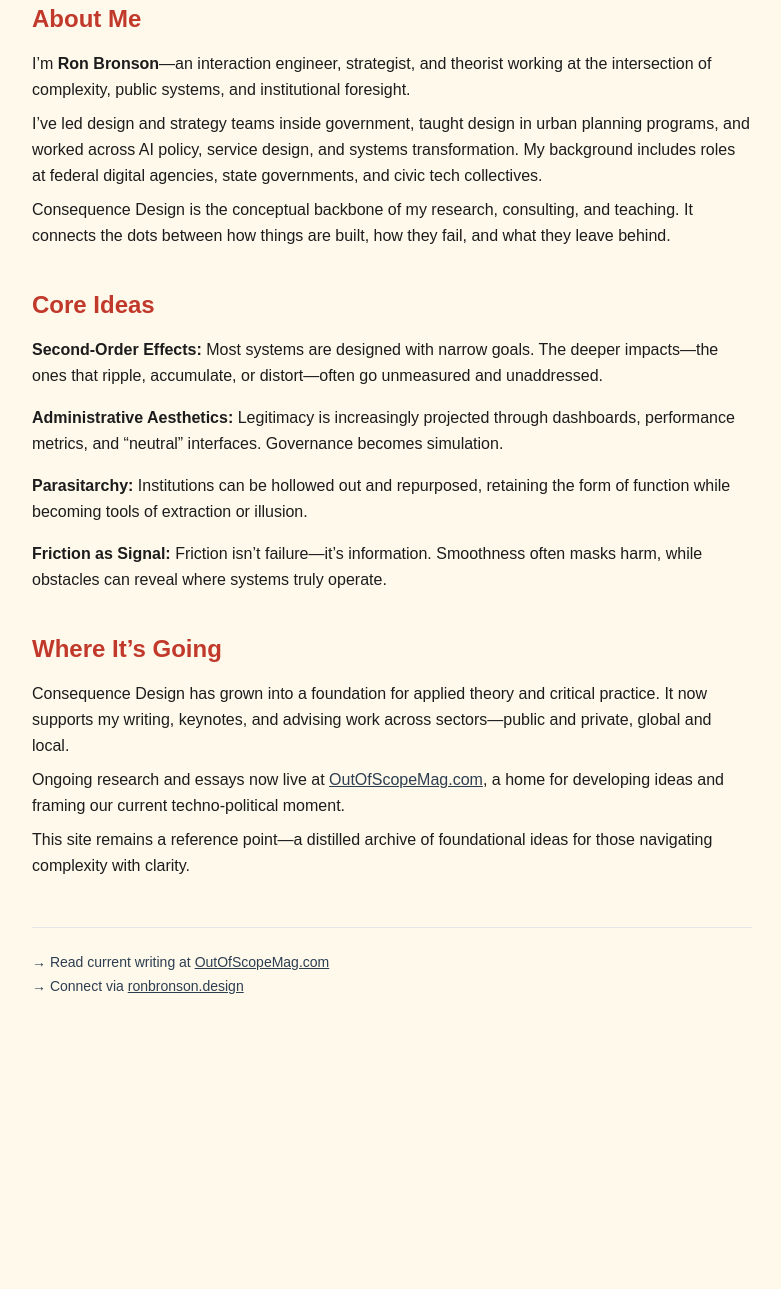
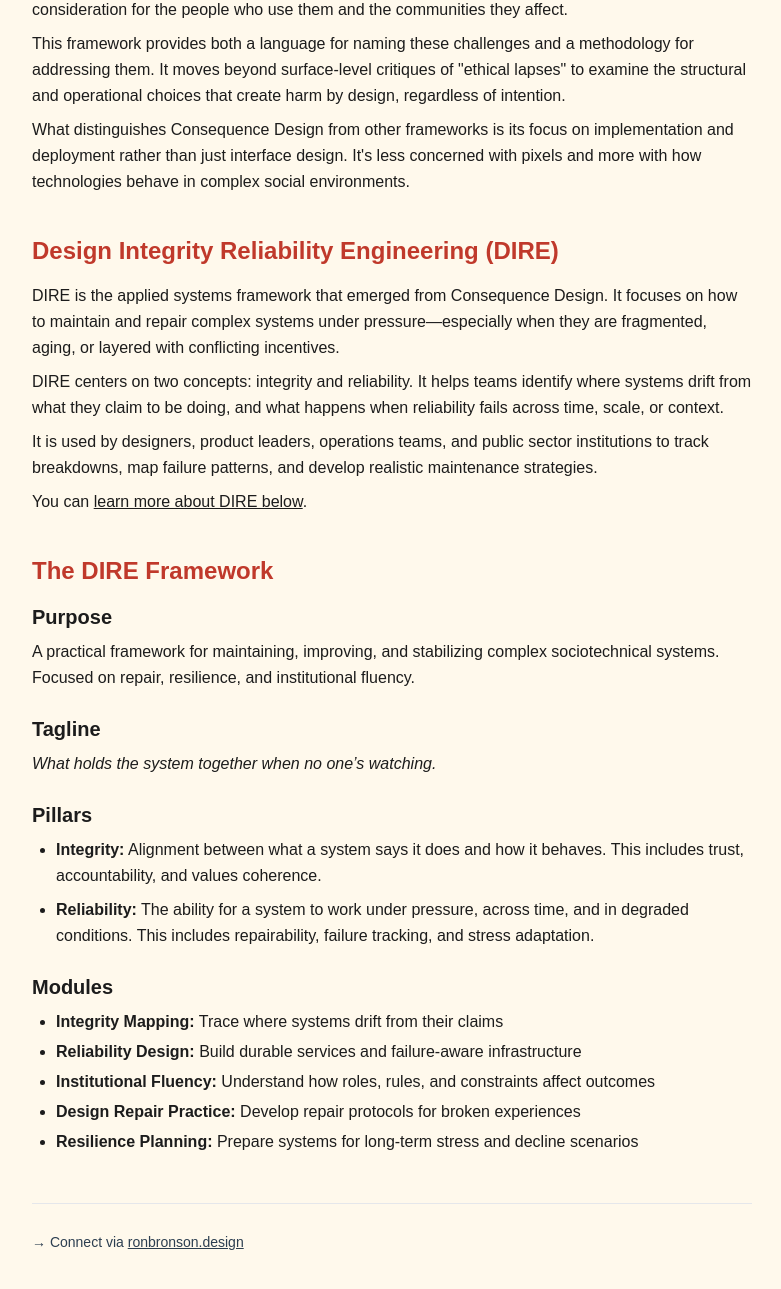
Before and after one commit to quarterback/consequencedesign, a plain HTML site: page index.html in a window 1280 px wide. Shown: the part 683-1972 px from the top of the page, without its empty margins (248-1029 px from the left). Before the commit the page ends 1727 px from the top, so only its background shows below. Drawn offline with nearby package versions, Linux system fonts and the light colour scheme; a web font is replaced by a local one.

Commit message:
Update index.html

```diff
--- a/index.html
+++ b/index.html
@@ -5,10 +5,9 @@
   <meta name="viewport" content="width=device-width, initial-scale=1.0" />
   <title>Consequence Design</title>
 
-  <!-- Bunny Fonts -->
   <link href="https://fonts.bunny.net/css?family=space-grotesk:400,500,700|albert-sans:400,500,700" rel="stylesheet" />
+  <script src="https://cdn.tailwindcss.com"></script>
 
-  <script src="https://cdn.tailwindcss.com"></script>
   <style>
     body {
       font-family: 'Albert Sans', sans-serif;
@@ -19,21 +18,27 @@
   </style>
 </head>
 <body class="bg-[#FFF9EC] text-[#1C1C1C] leading-relaxed">
-
   <div class="max-w-3xl mx-auto px-6 py-12">
 
-   <!-- Hero -->
+    <!-- Header -->
     <header class="mb-12">
       <h1 class="text-4xl md:text-5xl font-bold text-[#C0392B]">Consequence Design</h1>
-  <p class="mt-4 text-xl text-[#2C3E50]">A field guide to systemic effects, hidden logics, and institutional erosion in mediated life.</p>
+      <p class="mt-4 text-xl text-[#2C3E50]">
+        A field guide to systemic effects, hidden logics, and institutional erosion in mediated life.
+      </p>
     </header>
 
-<!-- What is CD -->
+    <!-- What is Consequence Design -->
     <section class="mb-10">
       <h2 class="text-2xl font-semibold text-[#C0392B]">What is Consequence Design?</h2>
       <p class="mt-4">
-    Consequence Design is a way of tracing how systems behave once deployed. It maps the unintended, invisible, and downstream effects of infrastructure, tools, and institutions—especially when friction is removed or context is lost.
-    It isn’t just a critique of technology. It’s a lens for understanding how simulation-native systems shape trust, participation, and the erosion of public meaning.
+        Consequence Design is a framework for examining how technology affects real lives post-deployment. It focuses on the tangible impacts of platforms and tools—the harm they produce once released into the world and how those harms ripple through communities and systems.
+      </p>
+      <p class="mt-2">
+        This isn't about theoretical ethics or design aesthetics. It's about concrete mechanisms: how defaults, automation decisions, and system architectures create real-world consequences that their creators often don't see or acknowledge. It examines what happens after technology leaves the controlled environment of development.
+      </p>
+      <p class="mt-2">
+        Consequence Design builds from observed reality—the administrative burdens, technical debris, and institutional damage people must navigate when systems fail slowly and responsibility is diffused or denied.
       </p>
     </section>
 
@@ -41,68 +46,78 @@
     <section class="mb-10">
       <h2 class="text-2xl font-semibold text-[#C0392B]">Origins</h2>
       <p class="mt-4">
-    This work began as an attempt to name the patterns behind interface collapse and institutional degradation. What started as interaction mapping evolved into a broader theory of how legitimacy is manufactured through dashboards, defaults, and systems that appear neutral while quietly reorganizing power.
+        Consequence Design emerged from a need to better respond to the real harms technology inflicts on everyday life. It developed as I witnessed how platforms and systems operate without sufficient consideration for the people who use them and the communities they affect.
       </p>
       <p class="mt-2">
-    Consequence Design emerged as a response to acceleration without accountability. It now serves as both a framing device and a design ethic.
+        This framework provides both a language for naming these challenges and a methodology for addressing them. It moves beyond surface-level critiques of "ethical lapses" to examine the structural and operational choices that create harm by design, regardless of intention.
+      </p>
+      <p class="mt-2">
+        What distinguishes Consequence Design from other frameworks is its focus on implementation and deployment rather than just interface design. It's less concerned with pixels and more with how technologies behave in complex social environments.
       </p>
     </section>
 
-<!-- About Me -->
+    <!-- DIRE -->
     <section class="mb-10">
-  <h2 class="text-2xl font-semibold text-[#C0392B]">About Me</h2>
+      <h2 class="text-2xl font-semibold text-[#C0392B]">Design Integrity Reliability Engineering (DIRE)</h2>
       <p class="mt-4">
-    I’m <strong>Ron Bronson</strong>—an interaction engineer, strategist, and theorist working at the intersection of complexity, public systems, and institutional foresight.
+        DIRE is the applied systems framework that emerged from Consequence Design. It focuses on how to maintain and repair complex systems under pressure—especially when they are fragmented, aging, or layered with conflicting incentives.
       </p>
       <p class="mt-2">
-    I’ve led design and strategy teams inside government, taught design in urban planning programs, and worked across AI policy, service design, and systems transformation. My background includes roles at federal digital agencies, state governments, and civic tech collectives.
+        DIRE centers on two concepts: integrity and reliability. It helps teams identify where systems drift from what they claim to be doing, and what happens when reliability fails across time, scale, or context.
       </p>
       <p class="mt-2">
-    Consequence Design is the conceptual backbone of my research, consulting, and teaching. It connects the dots between how things are built, how they fail, and what they leave behind.
+        It is used by designers, product leaders, operations teams, and public sector institutions to track breakdowns, map failure patterns, and develop realistic maintenance strategies.
+      </p>
+      <p class="mt-2">
+        You can <a href="#dire-details" class="underline hover:text-[#C0392B]">learn more about DIRE below</a>.
       </p>
     </section>
 
-<!-- Core Ideas -->
-<section class="mb-10">
-  <h2 class="text-2xl font-semibold text-[#C0392B]">Core Ideas</h2>
-  <ul class="mt-4 space-y-4">
+    <!-- Core DIRE Breakdown -->
+    <section id="dire-details" class="mb-10">
+      <h2 class="text-2xl font-semibold text-[#C0392B]">The DIRE Framework</h2>
+
+      <div class="mt-4">
+        <h3 class="text-xl font-bold">Purpose</h3>
+        <p class="mt-2">
+          A practical framework for maintaining, improving, and stabilizing complex sociotechnical systems. Focused on repair, resilience, and institutional fluency.
+        </p>
+      </div>
+
+      <div class="mt-6">
+        <h3 class="text-xl font-bold">Tagline</h3>
+        <p class="mt-2 italic">What holds the system together when no one’s watching.</p>
+      </div>
+
+      <div class="mt-6">
+        <h3 class="text-xl font-bold">Pillars</h3>
+        <ul class="list-disc pl-6 mt-2 space-y-2">
           <li>
-      <strong>Second-Order Effects:</strong> Most systems are designed with narrow goals. The deeper impacts—the ones that ripple, accumulate, or distort—often go unmeasured and unaddressed.
+            <strong>Integrity:</strong> Alignment between what a system says it does and how it behaves. This includes trust, accountability, and values coherence.
           </li>
           <li>
-      <strong>Administrative Aesthetics:</strong> Legitimacy is increasingly projected through dashboards, performance metrics, and “neutral” interfaces. Governance becomes simulation.
-    </li>
-    <li>
-      <strong>Parasitarchy:</strong> Institutions can be hollowed out and repurposed, retaining the form of function while becoming tools of extraction or illusion.
-    </li>
-    <li>
-      <strong>Friction as Signal:</strong> Friction isn’t failure—it’s information. Smoothness often masks harm, while obstacles can reveal where systems truly operate.
+            <strong>Reliability:</strong> The ability for a system to work under pressure, across time, and in degraded conditions. This includes repairability, failure tracking, and stress adaptation.
           </li>
         </ul>
-</section>
+      </div>
 
-<!-- Evolution -->
-<section class="mb-10">
-  <h2 class="text-2xl font-semibold text-[#C0392B]">Where It’s Going</h2>
-  <p class="mt-4">
-    Consequence Design has grown into a foundation for applied theory and critical practice. It now supports my writing, keynotes, and advising work across sectors—public and private, global and local.
-  </p>
-  <p class="mt-2">
-    Ongoing research and essays now live at
-    <a href="https://outofscopemag.com" class="underline text-[#2C3E50] hover:text-[#C0392B]">OutOfScopeMag.com</a>, a home for developing ideas and framing our current techno-political moment.
-  </p>
-  <p class="mt-2">
-    This site remains a reference point—a distilled archive of foundational ideas for those navigating complexity with clarity.
-  </p>
+      <div class="mt-6">
+        <h3 class="text-xl font-bold">Modules</h3>
+        <ul class="list-disc pl-6 mt-2 space-y-1">
+          <li><strong>Integrity Mapping:</strong> Trace where systems drift from their claims</li>
+          <li><strong>Reliability Design:</strong> Build durable services and failure-aware infrastructure</li>
+          <li><strong>Institutional Fluency:</strong> Understand how roles, rules, and constraints affect outcomes</li>
+          <li><strong>Design Repair Practice:</strong> Develop repair protocols for broken experiences</li>
+          <li><strong>Resilience Planning:</strong> Prepare systems for long-term stress and decline scenarios</li>
+        </ul>
+      </div>
     </section>
 
     <!-- Footer -->
     <footer class="border-t pt-6 mt-12 text-sm text-[#2C3E50]">
-  <p>→ Read current writing at <a href="https://outofscopemag.com" class="underline hover:text-[#C0392B]">OutOfScopeMag.com</a></p>
       <p class="mt-1">→ Connect via <a href="https://ronbronson.design" class="underline hover:text-[#C0392B]">ronbronson.design</a></p>
     </footer>
 
   </div>
-
 </body>
 </html>
```
Lines whose indentation alone changed are shown as unchanged.
